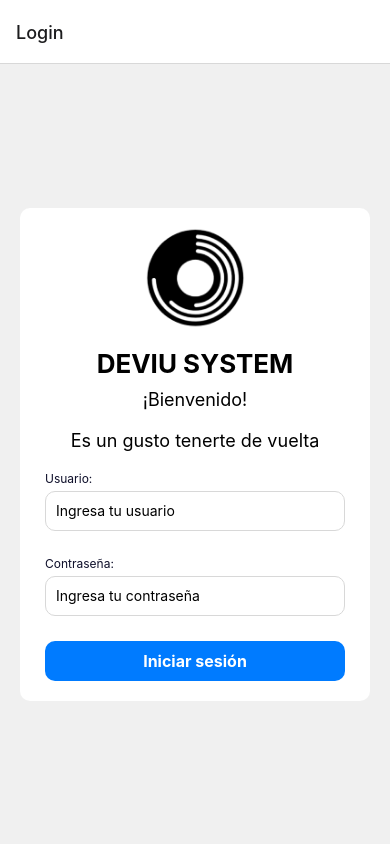
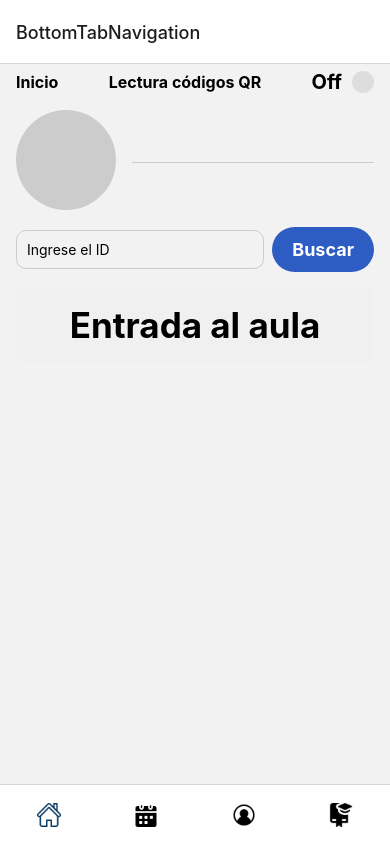
Before and after one commit to Snnat19/ValinyMovil, a React Native app in the folder qr-attendance-app/: screen /Home in a window 390 px wide. Built offline with nearby package versions, Linux system fonts and the light colour scheme.

Commit message:
(Front-end):  Estilos Home

```diff
--- a/qr-attendance-app/App.tsx
+++ b/qr-attendance-app/App.tsx
@@ -13,7 +13,7 @@
     <UserProvider>
       <NavigationContainer>
         <Stack.Navigator>
-          <Stack.Screen name="Login" component={Login} />
+          {/*<Stack.Screen name="Login" component={Login} />*/}
           <Stack.Screen name="BottomTabNavigation" component={BottomTabNavigation} />
         </Stack.Navigator>
       </NavigationContainer>
--- a/qr-attendance-app/src/screen/Main/CoursesScreen.tsx
+++ b/qr-attendance-app/src/screen/Main/CoursesScreen.tsx
@@ -19,7 +19,7 @@
     const fetchData = async () => {
       try {
 
-        const response = await fetch('http://192.168.1.10:3000/api/estudiantes');
+        const response = await fetch('http://192.168.101.85:3000/api/estudiantes');
         const data = await response.json();
         setStudents(data.data);
       } catch (error) {
--- a/qr-attendance-app/src/screen/Main/HomeScreen.tsx
+++ b/qr-attendance-app/src/screen/Main/HomeScreen.tsx
@@ -1,5 +1,5 @@
 import React, { useState, useEffect } from 'react';
-import { View, Text, TextInput, Button, StyleSheet } from 'react-native';
+import { View, Text, TextInput, Button, StyleSheet, Platform, TouchableOpacity } from 'react-native';
 import ToggleCameraButton from '../../components/ui/Main/Home/ToggleCameraButton';
 import CameraView from '../../components/ui/Main/Home/CameraView';
 import Spacer from '../../components/ui/Shared/Spacer';
@@ -47,7 +47,7 @@
         body: JSON.stringify(newData),
       };
 
-      const updateResponse = await fetch(`http://192.168.1.10:3000/api/estudiantes/${id}}`, options);
+      const updateResponse = await fetch(`http://192.168.101.85:3000/api/estudiantes/${id}}`, options);
       const updateData = await updateResponse.json();
 
       if (updateData.success) {
@@ -60,7 +60,7 @@
     }
 
     try {
-      const response = await fetch(`http://192.168.1.10:3000/api/estudiantes/${id}`);
+      const response = await fetch(`http://192.168.101.85:3000/api/estudiantes/${id}`);
       const data = await response.json();
       setStudent(data.data);
     } catch (error) {
@@ -93,7 +93,10 @@
           placeholder="Ingrese el ID"
           style={styles.input}
         />
-        <Button title="Buscar" onPress={handleSearch} />
+         <TouchableOpacity style={styles.customButton} onPress={handleSearch}>
+      <Text style={styles.buttonText}>Buscar</Text>
+    </TouchableOpacity>
+
       </View>
 
       <View style={styles.titleContainer}>
@@ -126,6 +129,8 @@
   container: {
     flex: 1,
     padding: 16,
+    marginBottom: 10,
+    marginTop: -30,
   },
   header: {
     flexDirection: 'row',
@@ -168,7 +173,7 @@
     marginVertical: 16,
   },
   title: {
-    fontSize: 20,
+    fontSize: 35,
     fontWeight: 'bold',
     textAlign: 'center',
   },
@@ -178,9 +183,9 @@
     alignItems: 'center',
   },
   cameraContainer: {
-    width: 250,
+    width: 185,
     height: 250,
-    backgroundColor: '#000',
+    marginTop: -150,
   },
   idInputContainer: {
     flexDirection: 'row',
@@ -189,10 +194,49 @@
   input: {
     borderWidth: 1,
     borderColor: '#ccc',
+    borderRadius: 10,
     padding: 10,
     marginRight: 8,
     flex: 1,
   },
+  customButton: {
+    backgroundColor: '#2D5DC2',
+    paddingVertical: 12,
+    paddingHorizontal: 20,
+    borderRadius: 50,
+    marginTop: 1,
+  },
+  buttonText: {
+    color: '#FFFF',
+    fontSize: 18,
+    fontWeight: 'bold',
+    textAlign: 'center',
+  },
+  container2: {
+    marginTop: -250,
+    width: 350,
+    height: 130,
+    backgroundColor: 'white',
+    justifyContent: 'center',
+    alignItems: 'center',
+    borderRadius: 10,
+    ...Platform.select({
+      ios: {
+        shadowColor: '#000',
+        shadowOffset: { width: 0, height: 2 },
+        shadowOpacity: 0.8,
+        shadowRadius: 2,
+      },
+      android: {
+        elevation: 5,
+      },
+    }),
+  },
+  info: {
+    textAlign: 'left',
+    fontWeight: 'bold',
+    marginBottom: 5,
+  },
 });
 
 export default HomeScreen;
--- a/qr-attendance-app/src/screen/Main/LoginScreen.jsx
+++ b/qr-attendance-app/src/screen/Main/LoginScreen.jsx
@@ -22,7 +22,7 @@
     };
 
     try {
-      const response = await fetch('http://192.168.1.10:3000/api/administradores/authenticate', options);
+      const response = await fetch('http://192.168.101.85:3000/api/administradores/authenticate', options);
       const userData = await response.json();
 
       if (userData.success) {
--- a/qr-attendance-app/src/screen/Main/ReportScreen.tsx
+++ b/qr-attendance-app/src/screen/Main/ReportScreen.tsx
@@ -21,7 +21,7 @@
   useEffect(() => {
     const fetchData = async () => {
       try {
-        const response = await fetch('http://192.168.1.10:3000/api/porcentajes/porcentaje_registros');
+        const response = await fetch('http://192.168.101.85:3000/api/porcentajes/porcentaje_registros');
 
         const data = await response.json();
         setStudents(data.data);
--- a/qr-attendance-app/src/screen/Main/SpecifReportScreen.tsx
+++ b/qr-attendance-app/src/screen/Main/SpecifReportScreen.tsx
@@ -37,7 +37,7 @@
   useEffect(() => {
     const cargarEstudiantes = async () => {
       try {
-        const response = await axios.get('http://192.168.1.10:3000/api/estudiantes');
+        const response = await axios.get('http://192.168.101.85:3000/api/estudiantes');
 
         console.log('Datos de estudiantes:', response.data);
         setEstudiantes(response.data.data);
```
